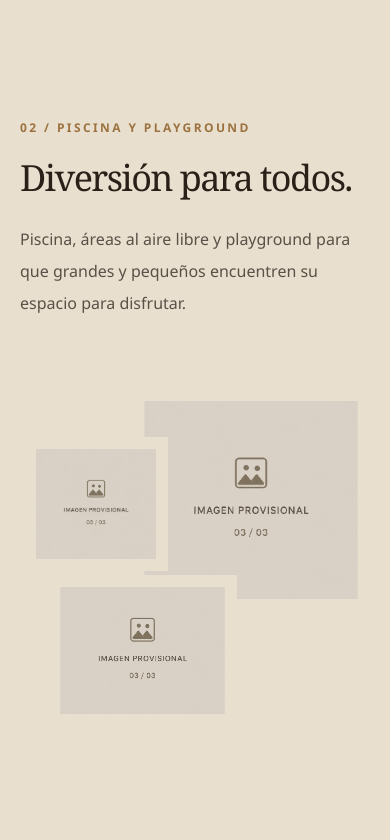
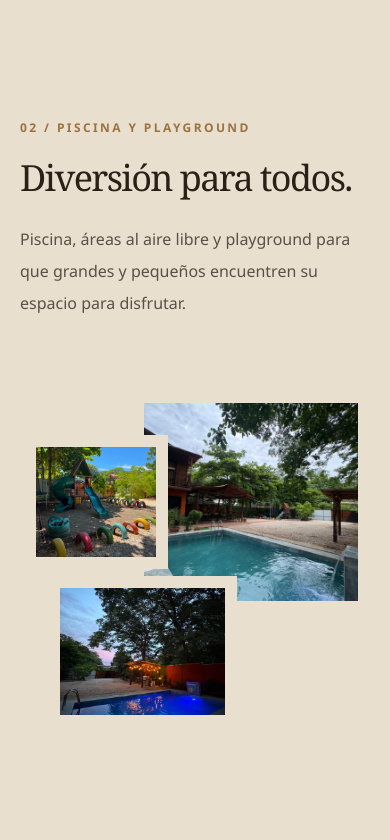
Before and after one commit to Pelonch/villapenas, a React (Vite) app: page /es in a window 390 px wide. Shown: the part 3300-4140 px from the top of the page. Built offline with nearby package versions, Linux system fonts and the light colour scheme; no server answers.

Commit message:
feat: refine amenities gallery and image system

```diff
--- a/src/components/home/AmenitiesSection.tsx
+++ b/src/components/home/AmenitiesSection.tsx
@@ -1,11 +1,13 @@
 import { useEffect, useRef } from 'react'
 import { usePrefersReducedMotion } from '../../hooks/usePrefersReducedMotion.ts'
+import { provisionalVenueImageSrc } from '../../config/images.ts'
 import type {
   AmenityGroup,
   AmenityGroupId,
   AmenitiesContent,
 } from '../../i18n/types.ts'
 import { Container } from '../ui/Container.tsx'
+import { ImageWithFallback } from '../ui/ImageWithFallback.tsx'
 import { SectionHeading } from '../ui/SectionHeading.tsx'
 
 interface AmenitiesSectionProps {
@@ -15,6 +17,16 @@ interface AmenitiesSectionProps {
 interface AmenityFeatureProps {
   group: AmenityGroup
   index: number
+  onCollageRef: (element: HTMLDivElement | null) => void
+  onLayerRef: (index: number, element: HTMLDivElement | null) => void
+}
+
+interface AmenityCollageProps
+  extends Pick<
+    AmenityFeatureProps,
+    'group' | 'onCollageRef' | 'onLayerRef'
+  > {
+  isOnRight: boolean
 }
 
 const collageLayerClasses: Record<
@@ -22,28 +34,105 @@ const collageLayerClasses: Record<
   readonly [string, string, string]
 > = {
   rancho: [
-    'left-0 top-8 z-10 h-[60%] w-[66%] lg:w-[62%]',
-    'right-0 top-0 z-20 h-[38%] w-[42%]',
-    'bottom-2 right-[7%] z-30 h-[45%] w-[53%]',
+    'left-0 top-8 z-10 h-[60%] w-[66%] lg:left-[1vw] lg:top-[6vh] lg:h-[52vh] lg:w-[27vw] lg:!bg-transparent lg:!p-0',
+    'right-0 top-0 z-20 h-[38%] w-[42%] lg:left-[20vw] lg:top-0 lg:h-[38vh] lg:w-[30vw] lg:!bg-cream lg:!pb-8 lg:!pl-8 lg:!pr-0 lg:!pt-8',
+    'bottom-2 right-[7%] z-30 h-[45%] w-[53%] lg:bottom-auto lg:left-[33vw] lg:top-[41vh] lg:h-[31vh] lg:w-[22vw] lg:!bg-transparent lg:!p-0',
   ],
   pool: [
-    'right-0 top-4 z-10 h-[63%] w-[68%] lg:w-[62%]',
-    'left-[1%] top-[17%] z-30 h-[38%] w-[41%]',
-    'bottom-0 left-[8%] z-20 h-[43%] w-[54%]',
+    'right-0 top-4 z-10 h-[63%] w-[68%] lg:left-[1vw] lg:right-auto lg:top-[6vh] lg:h-[52vh] lg:w-[27vw] lg:!bg-transparent lg:!p-0',
+    'left-[1%] top-[17%] z-30 h-[38%] w-[41%] lg:left-[20vw] lg:top-0 lg:z-20 lg:h-[38vh] lg:w-[30vw] lg:!bg-cream lg:!pb-8 lg:!pl-8 lg:!pr-0 lg:!pt-8',
+    'bottom-0 left-[8%] z-20 h-[43%] w-[54%] lg:bottom-auto lg:left-[33vw] lg:top-[41vh] lg:z-30 lg:h-[31vh] lg:w-[22vw] lg:!bg-transparent lg:!p-0',
   ],
   bbq: [
-    'left-[8%] top-0 z-10 h-[64%] w-[65%] lg:w-[62%]',
-    'right-0 top-[21%] z-30 h-[41%] w-[40%]',
-    'bottom-0 left-0 z-20 h-[39%] w-[48%]',
+    'left-[8%] top-0 z-10 h-[64%] w-[65%] lg:left-[1vw] lg:top-[6vh] lg:h-[52vh] lg:w-[27vw] lg:!bg-transparent lg:!p-0',
+    'right-0 top-[21%] z-30 h-[41%] w-[40%] lg:left-[20vw] lg:right-auto lg:top-0 lg:z-20 lg:h-[38vh] lg:w-[30vw] lg:!bg-cream lg:!pb-8 lg:!pl-8 lg:!pr-0 lg:!pt-8',
+    'bottom-0 left-0 z-20 h-[39%] w-[48%] lg:bottom-auto lg:left-[33vw] lg:top-[41vh] lg:z-30 lg:h-[31vh] lg:w-[22vw] lg:!bg-transparent lg:!p-0',
   ],
 }
 
-const layerMotionFactors = [-1, 0.72, -0.48] as const
+const layerMotionRanges = [16, 34, 52] as const
 
-function AmenityCollage({ group }: Pick<AmenityFeatureProps, 'group'>) {
-  const collageRef = useRef<HTMLDivElement>(null)
+function AmenityCollage({
+  group,
+  onCollageRef,
+  onLayerRef,
+  isOnRight,
+}: AmenityCollageProps) {
+  const layerClasses = collageLayerClasses[group.id]
+  const desktopPosition = isOnRight ? 'lg:left-[44vw]' : 'lg:left-0'
+
+  return (
+    <div
+      ref={onCollageRef}
+      className={`relative isolate mx-auto h-[22rem] w-full max-w-[36rem] sm:h-[31rem] lg:absolute lg:inset-y-0 lg:mx-0 lg:h-full lg:w-[55vw] lg:max-w-none lg:shrink-0 ${desktopPosition}`}
+    >
+      {group.images.map((image, index) => (
+        <div
+          key={`${group.id}-${index}`}
+          ref={(element) => onLayerRef(index, element)}
+          className={`absolute overflow-hidden bg-cream p-3 will-change-transform sm:p-4 lg:p-5 ${layerClasses[index] ?? ''}`}
+        >
+          <ImageWithFallback
+            className="size-full object-cover"
+            src={image.src}
+            fallbackSrc={provisionalVenueImageSrc}
+            width="1254"
+            height="1254"
+            alt={image.alt}
+            loading="lazy"
+            decoding="async"
+            draggable={false}
+          />
+        </div>
+      ))}
+    </div>
+  )
+}
+
+function AmenityFeature({
+  group,
+  index,
+  onCollageRef,
+  onLayerRef,
+}: AmenityFeatureProps) {
+  const isCollageOnRight = index % 2 === 1
+  const textDesktopPosition = isCollageOnRight
+    ? 'lg:left-[12vw]'
+    : 'lg:left-[59vw]'
+
+  return (
+    <article className="grid gap-14 lg:relative lg:ml-[-4vw] lg:block lg:min-h-[72vh] lg:w-[calc(100%+8vw)] lg:gap-0">
+      <div
+        className={`lg:absolute lg:top-1/2 lg:z-40 lg:w-[29vw] lg:-translate-y-1/2 ${textDesktopPosition}`}
+      >
+        <p className="font-sans text-xs font-semibold uppercase tracking-[0.2em] text-gold">
+          {`${String(index + 1).padStart(2, '0')} / ${group.category}`}
+        </p>
+        <h3 className="mt-6 max-w-md font-display text-4xl leading-[0.98] tracking-[-0.045em] text-ink sm:text-5xl">
+          {group.title}
+        </h3>
+        <p className="mt-7 max-w-md text-base leading-8 text-ink/75 sm:text-lg">
+          {group.description}
+        </p>
+      </div>
+      <div>
+        <AmenityCollage
+          group={group}
+          onCollageRef={onCollageRef}
+          onLayerRef={onLayerRef}
+          isOnRight={isCollageOnRight}
+        />
+      </div>
+    </article>
+  )
+}
+
+export function AmenitiesSection({ content }: AmenitiesSectionProps) {
+  const sectionRef = useRef<HTMLElement>(null)
+  const collageRefs = useRef<Array<HTMLDivElement | null>>([])
   const layerRefs = useRef<Array<HTMLDivElement | null>>([])
   const prefersReducedMotion = usePrefersReducedMotion()
+  const titleId = 'amenities-title'
 
   useEffect(() => {
     const resetLayers = () => {
@@ -59,46 +148,56 @@ function AmenityCollage({ group }: Pick<AmenityFeatureProps, 'group'>) {
       return
     }
 
-    const collage = collageRef.current
+    const section = sectionRef.current
 
-    if (!collage) {
+    if (!section) {
       return
     }
 
+    const desktopMotion = window.matchMedia('(min-width: 1024px)')
     let animationFrame = 0
-    let isVisible = false
+    let isSectionVisible = false
 
     const updateLayers = () => {
       animationFrame = 0
 
-      if (!isVisible) {
+      if (!isSectionVisible || !desktopMotion.matches) {
+        resetLayers()
         return
       }
 
-      const bounds = collage.getBoundingClientRect()
-      const viewportCenter = window.innerHeight / 2
-      const collageCenter = bounds.top + bounds.height / 2
-      const distance = viewportCenter - collageCenter
-      const range = viewportCenter + bounds.height / 2
-      const progress = Math.max(-1, Math.min(1, distance / range))
-      const maxOffset = window.matchMedia('(min-width: 1024px)').matches
-        ? 42
-        : 20
+      const viewportHeight = window.innerHeight
 
-      layerRefs.current.forEach((layer, index) => {
-        if (!layer) {
+      collageRefs.current.forEach((collage, groupIndex) => {
+        if (!collage) {
           return
         }
 
-        const factor = layerMotionFactors[index] ?? 0
-        const offset = Math.round(progress * factor * maxOffset)
+        const bounds = collage.getBoundingClientRect()
 
-        layer.style.transform = `translate3d(0, ${offset}px, 0)`
+        if (bounds.bottom <= 0 || bounds.top >= viewportHeight) {
+          return
+        }
+
+        const progress = Math.max(
+          0,
+          Math.min(1, (viewportHeight - bounds.top) / (viewportHeight + bounds.height)),
+        )
+        const centeredProgress = progress * 2 - 1
+
+        layerMotionRanges.forEach((range, layerIndex) => {
+          const layer = layerRefs.current[groupIndex * 3 + layerIndex]
+
+          if (layer) {
+            const offset = Math.round(centeredProgress * range)
+            layer.style.transform = `translate3d(0, ${offset}px, 0)`
+          }
+        })
       })
     }
 
     const scheduleUpdate = () => {
-      if (!isVisible || animationFrame) {
+      if (!isSectionVisible || animationFrame) {
         return
       }
 
@@ -107,25 +206,34 @@ function AmenityCollage({ group }: Pick<AmenityFeatureProps, 'group'>) {
 
     const observer = new IntersectionObserver(
       ([entry]) => {
-        isVisible = entry?.isIntersecting ?? false
+        isSectionVisible = entry?.isIntersecting ?? false
 
-        if (isVisible) {
+        if (isSectionVisible) {
           scheduleUpdate()
         } else {
           resetLayers()
         }
       },
-      { rootMargin: '12% 0px' },
+      { rootMargin: '16% 0px' },
     )
+    const handleMediaChange = () => {
+      if (!desktopMotion.matches) {
+        resetLayers()
+      }
 
-    observer.observe(collage)
+      scheduleUpdate()
+    }
+
+    observer.observe(section)
     window.addEventListener('scroll', scheduleUpdate, { passive: true })
     window.addEventListener('resize', scheduleUpdate)
+    desktopMotion.addEventListener('change', handleMediaChange)
 
     return () => {
       observer.disconnect()
       window.removeEventListener('scroll', scheduleUpdate)
       window.removeEventListener('resize', scheduleUpdate)
+      desktopMotion.removeEventListener('change', handleMediaChange)
 
       if (animationFrame) {
         window.cancelAnimationFrame(animationFrame)
@@ -135,73 +243,11 @@ function AmenityCollage({ group }: Pick<AmenityFeatureProps, 'group'>) {
     }
   }, [prefersReducedMotion])
 
-  const layerClasses = collageLayerClasses[group.id]
-
-  return (
-    <div
-      ref={collageRef}
-      className="relative isolate mx-auto h-[22rem] w-full max-w-[36rem] sm:h-[31rem] lg:mx-0 lg:h-[clamp(36rem,42vw,44rem)] lg:w-[110%] lg:max-w-none lg:shrink-0"
-    >
-      {group.images.map((image, index) => (
-        <div
-          key={`${group.id}-${index}`}
-          ref={(element) => {
-            layerRefs.current[index] = element
-          }}
-          className={`absolute overflow-hidden bg-cream p-3 will-change-transform sm:p-4 lg:p-5 ${layerClasses[index] ?? ''}`}
-        >
-          <img
-            className="size-full object-cover"
-            src={image.src}
-            width="1254"
-            height="1254"
-            alt={image.alt}
-            loading="lazy"
-            decoding="async"
-            draggable={false}
-          />
-        </div>
-      ))}
-    </div>
-  )
-}
-
-function AmenityFeature({ group, index }: AmenityFeatureProps) {
-  const collageFirst = index % 2 === 0
-  const gridColumns = collageFirst
-    ? 'lg:grid-cols-[minmax(0,55%)_minmax(0,35%)]'
-    : 'lg:grid-cols-[minmax(0,35%)_minmax(0,55%)]'
-  const textOrder = collageFirst ? 'lg:order-2' : 'lg:order-1'
-  const collageOrder = collageFirst ? 'lg:order-1' : 'lg:order-2'
-  const collageAlignment = collageFirst ? 'lg:justify-start' : 'lg:justify-end'
-
-  return (
-    <article className={`grid gap-14 lg:items-center lg:justify-between lg:gap-0 ${gridColumns}`}>
-      <div className={textOrder}>
-        <p className="font-sans text-xs font-semibold uppercase tracking-[0.2em] text-gold">
-          {`${String(index + 1).padStart(2, '0')} / ${group.category}`}
-        </p>
-        <h3 className="mt-6 max-w-md font-display text-4xl leading-[0.98] tracking-[-0.045em] text-ink sm:text-5xl">
-          {group.title}
-        </h3>
-        <p className="mt-7 max-w-md text-base leading-8 text-ink/75 sm:text-lg">
-          {group.description}
-        </p>
-      </div>
-      <div className={`lg:flex ${collageOrder} ${collageAlignment}`}>
-        <AmenityCollage group={group} />
-      </div>
-    </article>
-  )
-}
-
-export function AmenitiesSection({ content }: AmenitiesSectionProps) {
-  const titleId = 'amenities-title'
-
   return (
     <section
+      ref={sectionRef}
       id="amenidades"
-      className="scroll-mt-24 bg-cream py-24 pb-28 text-ink sm:py-32 sm:pb-32 lg:py-40 lg:pb-36"
+      className="scroll-mt-24 bg-cream py-24 pb-28 text-ink sm:py-32 sm:pb-32 lg:overflow-x-clip lg:py-40 lg:pb-36"
       aria-labelledby={titleId}
     >
       <Container>
@@ -216,9 +262,18 @@ export function AmenitiesSection({ content }: AmenitiesSectionProps) {
         {content.groups.map((group, index) => (
           <div
             key={group.id}
-            className={index === 0 ? '' : 'mt-28 sm:mt-36 lg:mt-48'}
+            className={index === 0 ? '' : 'mt-28 sm:mt-36 lg:mt-0'}
           >
-            <AmenityFeature group={group} index={index} />
+            <AmenityFeature
+              group={group}
+              index={index}
+              onCollageRef={(element) => {
+                collageRefs.current[index] = element
+              }}
+              onLayerRef={(layerIndex, element) => {
+                layerRefs.current[index * 3 + layerIndex] = element
+              }}
+            />
           </div>
         ))}
       </div>
--- a/src/components/home/PackagesSection.tsx
+++ b/src/components/home/PackagesSection.tsx
@@ -1,4 +1,5 @@
 import { useState } from 'react'
+import { provisionalVenueImageSrc } from '../../config/images.ts'
 import { getPackageImageSource } from '../../config/packages.ts'
 import { usePrefersReducedMotion } from '../../hooks/usePrefersReducedMotion.ts'
 import type { PackagesContent } from '../../i18n/types.ts'
@@ -6,6 +7,7 @@ import { useQuoteContext } from '../../quote/context.ts'
 import type { PackageService, VenuePackage } from '../../types/packages.ts'
 import { Button } from '../ui/Button.tsx'
 import { Container } from '../ui/Container.tsx'
+import { ImageWithFallback } from '../ui/ImageWithFallback.tsx'
 import { SectionHeading } from '../ui/SectionHeading.tsx'
 
 interface PackagesSectionProps {
@@ -65,9 +67,10 @@ function PackageCard({
       aria-labelledby={headingId}
     >
       <div className="aspect-[4/3] overflow-hidden bg-bark">
-        <img
+        <ImageWithFallback
           className="size-full object-cover"
           src={getPackageImageSource(venuePackage.id)}
+          fallbackSrc={provisionalVenueImageSrc}
           width="1254"
           height="1254"
           alt={content.packageImageAlt(venuePackage.name)}
--- /dev/null
+++ b/src/components/ui/ImageWithFallback.tsx
@@ -0,0 +1,30 @@
+import { useState, type ImgHTMLAttributes } from 'react'
+
+type ImageWithFallbackProps = Omit<
+  ImgHTMLAttributes<HTMLImageElement>,
+  'onError' | 'src'
+> & {
+  fallbackSrc: string
+  src: string
+}
+
+export function ImageWithFallback({
+  fallbackSrc,
+  src,
+  ...imageProps
+}: ImageWithFallbackProps) {
+  const [failedSource, setFailedSource] = useState<string | null>(null)
+  const shouldUseFallback = failedSource === src
+
+  return (
+    <img
+      {...imageProps}
+      src={shouldUseFallback ? fallbackSrc : src}
+      onError={() => {
+        if (!shouldUseFallback) {
+          setFailedSource(src)
+        }
+      }}
+    />
+  )
+}
--- a/src/config/amenities.ts
+++ b/src/config/amenities.ts
@@ -1,20 +1,19 @@
-export const amenityPlaceholderImageSrc =
-  '/images/brand/amenity-placeholder.png'
+import { provisionalVenueImageSrc } from './images.ts'
 
 export const amenityImageSources = {
   rancho: [
-    amenityPlaceholderImageSrc,
-    amenityPlaceholderImageSrc,
-    amenityPlaceholderImageSrc,
+    '/images/amenity/Rancho 1.jpeg',
+    '/images/amenity/RANCHO 2.jpeg',
+    provisionalVenueImageSrc,
   ],
   pool: [
-    amenityPlaceholderImageSrc,
-    amenityPlaceholderImageSrc,
-    amenityPlaceholderImageSrc,
+    '/images/amenity/PISCINA 1.jpeg',
+    '/images/amenity/PLAYGROUND.jpeg',
+    '/images/amenity/PISCINA 2.jpeg',
   ],
   bbq: [
-    amenityPlaceholderImageSrc,
-    amenityPlaceholderImageSrc,
-    amenityPlaceholderImageSrc,
+    '/images/amenity/BBQ_1.jpeg',
+    '/images/amenity/BB1_2.jpeg',
+    provisionalVenueImageSrc,
   ],
 } as const
--- /dev/null
+++ b/src/config/images.ts
@@ -0,0 +1 @@
+export const provisionalVenueImageSrc = '/images/brand/amenity-placeholder.png'
--- a/src/config/packages.ts
+++ b/src/config/packages.ts
@@ -1,7 +1,12 @@
-const packagePlaceholderImageSrc = '/images/brand/amenity-placeholder.png'
+import { provisionalVenueImageSrc } from './images.ts'
 
-export const packageImageSources: Readonly<Record<number, string>> = {}
+// Backend package IDs are the only stable package identifiers currently available.
+export const packageImageSources: Readonly<Record<number, string>> = {
+  1: '/images/packages/essentials.jpg',
+  2: '/images/packages/premium.jpg',
+  3: '/images/packages/courtesy.jpg',
+}
 
 export function getPackageImageSource(packageId: number): string {
-  return packageImageSources[packageId] ?? packagePlaceholderImageSrc
+  return packageImageSources[packageId] ?? provisionalVenueImageSrc
 }
--- a/src/config/site.ts
+++ b/src/config/site.ts
@@ -18,7 +18,7 @@ function getProductionUrl(): string | null {
 
 export const siteConfig = {
   businessName: 'Villa Peñas',
-  whatsappNumber: '+506 8850-7212',
+  whatsappNumber: '+506 8850-7712',
   googleMapsUrl: 'https://maps.app.goo.gl/HP9MBJkZyfovstMv9',
   depositColones: 20_000,
   defaultLocale: 'es',
```
Also changed, not shown: 2 other files (tests, documents, lock files or other folders).
